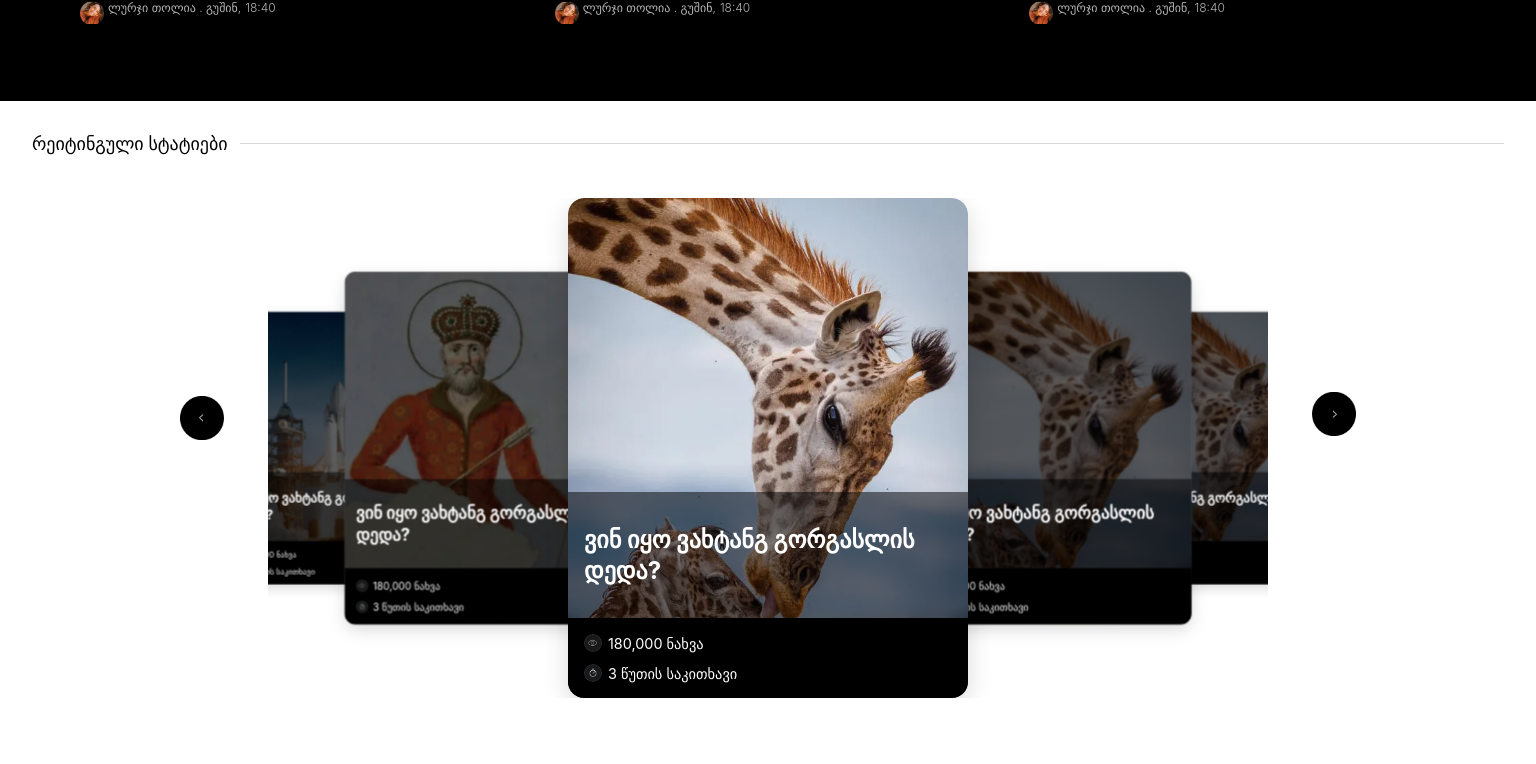
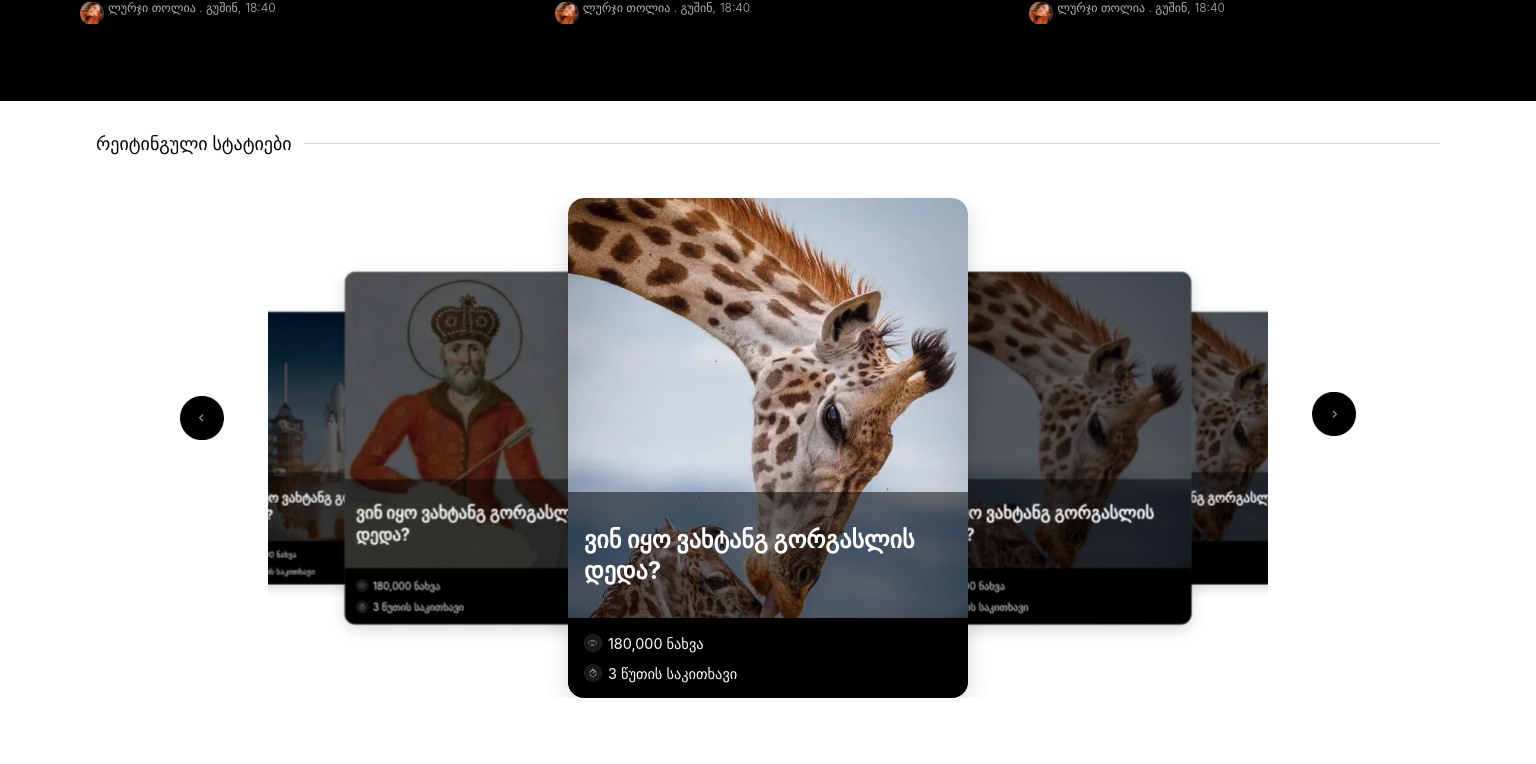
Before and after one commit to dlkokhta/intermedia-react, a React (Vite) app: page / in a window 1536 px wide. Shown: the part 2659-3423 px from the top of the page. Built offline with nearby package versions, Linux system fonts and the light colour scheme.

Commit message:
fix 1920 screen size padding

```diff
--- a/src/components/ArticleCardDark/ArticleCardDark.module.css
+++ b/src/components/ArticleCardDark/ArticleCardDark.module.css
@@ -132,7 +132,7 @@
   }
 }
 
-@media screen and (min-width: 1836px) {
+@media screen and (min-width: 1920px) {
   .articleDarkMain {
     padding-left: 120px;
     padding-right: 120px;
--- a/src/components/Carousel/DesktopCarousel.module.css
+++ b/src/components/Carousel/DesktopCarousel.module.css
@@ -156,7 +156,10 @@
     width: 44px;
     height: 44px;
   }
-
+  .desktopCarouselTitle {
+    padding-left: 64px;
+    padding-right: 64px;
+  }
   .desktopCarouselTitle h1 {
     font-weight: 500;
     font-size: 18px;
--- a/src/components/CreateArticleCard/CreateArticleCard.module.css
+++ b/src/components/CreateArticleCard/CreateArticleCard.module.css
@@ -182,6 +182,6 @@
 
 @media screen and (min-width: 1920px) {
   .cardWrapper {
-    padding-right: 100px;
+    padding-right: 120px;
   }
 }
```
